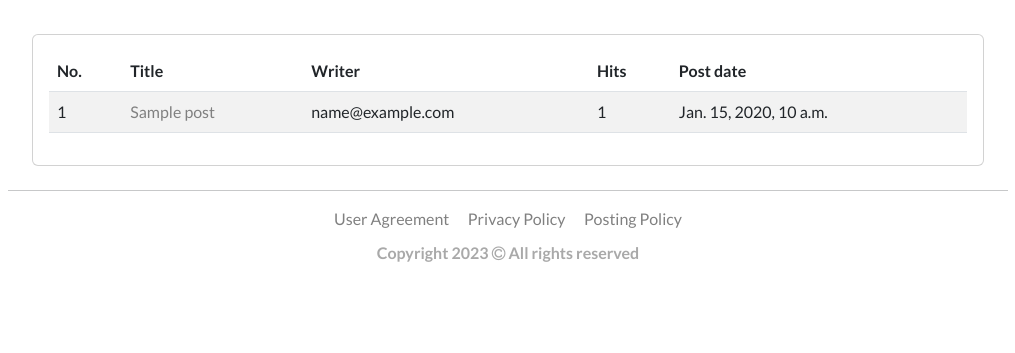
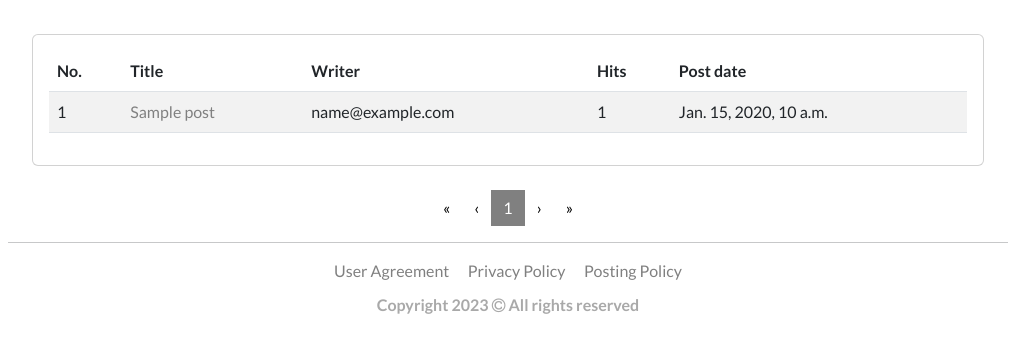
Before and after one commit to ojg1993/CommuniTea, a Django app: page /best/posts in a window 1280 px wide. Shown: the part 229-582 px from the top of the page, without its empty margins (132-1147 px from the left). Run offline with Django 5.2, Linux system fonts and the light colour scheme; tables that the repository leaves empty hold one stand-in row (values such as "Sample post").

Commit message:
feat: implement pagination in category-posts.html
- Implemented pagination with Paginator in category_post view showing 15 posts per page.
- Added pagination section under the post list with first/last and prev/next page logic.
- Styled pagination in style.css

```diff
--- a/forum/templates/forum/category-posts.html
+++ b/forum/templates/forum/category-posts.html
@@ -32,7 +32,7 @@
                     </tr>
                     </thead>
                     <tbody>
-                    {% for post in posts %}
+                    {% for post in page %}
                         <tr>
                             <td><a> {{ post.id }} </a></td>
                             <td>
@@ -56,5 +56,40 @@
             </div>
         </div>
     </div>
+    <nav>
+        <ul class="pagination justify-content-center">
+            <li class="page-item">
+                <a class="page-link {% if page.number == 1 %}disabled{% endif %}" href="?page=1" aria-label="First">&laquo;</a>
+            </li>
+            <li class="page-item">
+                <a class="page-link {% if not page.has_previous %}disabled{% endif %}"
+                   href="{% if page.has_previous %}?page={{ page.previous_page_number }}{% endif %}"
+                   aria-label="Previous">
+                    <span aria-hidden="true">&lsaquo;</span>
+                </a>
+            </li>
+
+            {% for num in page.paginator.page_range %}
+                {% if num == page.number %}
+                    <li class="page-item {% if num == page.number %}active{% endif %}"><a
+                            class="page-link">{{ num }}</a></li>
+                {% else %}
+                    <li class="page-item"><a class="page-link" href="?page={{ num }}">{{ num }}</a></li>
+                {% endif %}
+            {% endfor %}
+            <li class="page-item">
+                <a class="page-link {% if not page.has_next %}disabled{% endif %}"
+                   href="{% if page.has_next %}?page={{ page.next_page_number }}{% endif %}" aria-label="Next">
+                    <span aria-hidden="true">&rsaquo;</span>
+                </a>
+            </li>
+            <li class="page-item">
+                <a class="page-link {% if page.number == page.paginator.num_pages %}disabled{% endif %}"
+                   href="?page={{ page.paginator.num_pages }}" aria-label="Last">
+                    <span aria-hidden="true">&raquo;</span>
+                </a>
+            </li>
+        </ul>
+    </nav>
     </body>
 {% endblock %}
--- a/forum/views.py
+++ b/forum/views.py
@@ -1,7 +1,13 @@
+# RESTful API
 from django.shortcuts import render, get_object_or_404, redirect
+
+# Model & ModelForm
 from .models import Category, Post
 from .forms import CreatePostForm
 from django.urls import reverse
+
+# Pagination
+from django.core.paginator import Paginator
 
 
 def home(request):
@@ -11,19 +17,27 @@ def home(request):
 
 
 def category_posts(request, category_slug=None):
-    if category_slug not in ['all-post', 'best']:
+    # Categorised posts
+    if category_slug not in ["all-post", "best"]:
         category = get_object_or_404(Category, slug=category_slug)
         posts = Post.objects.filter(category=category)
+
+    # Not categorised posts
     else:
-        if category_slug == 'all-post':
-            category = 'all-post'
+        if category_slug == "all-post":
+            category = "all-post"
             posts = Post.objects.all()
-        elif category_slug == 'best':
-            category = 'best'
+        elif category_slug == "best":
+            category = "best"
             # best posts logic
-            posts = Post.objects.all().order_by("-hits")[:50]
+            posts = Post.objects.all().order_by("-hits")[:45]
 
-    context = {"category": category, "posts": posts}
+    # pagination
+    paginated = Paginator(posts, 10)
+    page_number = request.GET.get("page")
+    current_page_number = paginated.get_page(page_number)
+
+    context = {"category": category, "posts": posts, "page": current_page_number}
     return render(request, "forum/category-posts.html", context=context)
 
 
@@ -64,8 +78,10 @@ def update_post(request, post_id=None, category_slug=None):
         if form.is_valid():
             edited_post = form.save(commit=False)
             edited_post.save()
-            post_info_url = reverse("post-info",
-                                    kwargs={"category_slug": edited_post.category.slug, "post_id": post_id})
+            post_info_url = reverse(
+                "post-info",
+                kwargs={"category_slug": edited_post.category.slug, "post_id": post_id},
+            )
             return redirect(post_info_url)
 
     context = {"form": form, "category_slug": category_slug}
@@ -80,11 +96,19 @@ def delete_post(request, post_id=None, category_slug=None):
 
 def previous_post(request, category_slug=None, post_id=None):
     cur_category = Category.objects.get(slug=category_slug)
-    previous_post = Post.objects.filter(category=cur_category.id, id__lt=post_id).order_by("-id").first()
+    previous_post = (
+        Post.objects.filter(category=cur_category.id, id__lt=post_id)
+        .order_by("-id")
+        .first()
+    )
     return redirect("post-info", category_slug=category_slug, post_id=previous_post.id)
 
 
 def next_post(request, category_slug=None, post_id=None):
     cur_category = Category.objects.get(slug=category_slug)
-    previous_post = Post.objects.filter(category=cur_category.id, id__gt=post_id).order_by("id").first()
+    previous_post = (
+        Post.objects.filter(category=cur_category.id, id__gt=post_id)
+        .order_by("id")
+        .first()
+    )
     return redirect("post-info", category_slug=category_slug, post_id=previous_post.id)
--- a/static/css/style.css
+++ b/static/css/style.css
@@ -0,0 +1,15 @@
+/* Custom styles for pagination */
+.pagination .page-item .page-link {
+    background-color: white; /* Set background color to white */
+    color: black; /* Set text color to black */
+}
+
+.pagination .page-item.active .page-link {
+    background-color: grey; /* Set background color for active page */
+    color: white; /* Set text color for active page */
+}
+
+.pagination .page-item.disabled .page-link {
+    background-color: #f8f9fa; /* Set background color for disabled page */
+    color: #6c757d; /* Set text color for disabled page */
+}
```
